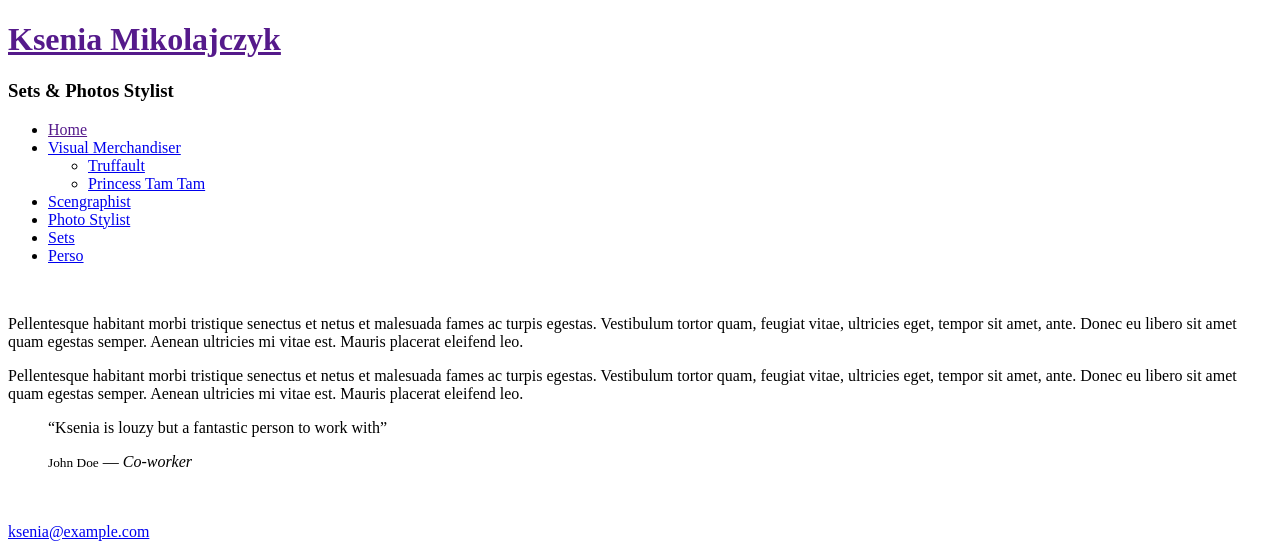
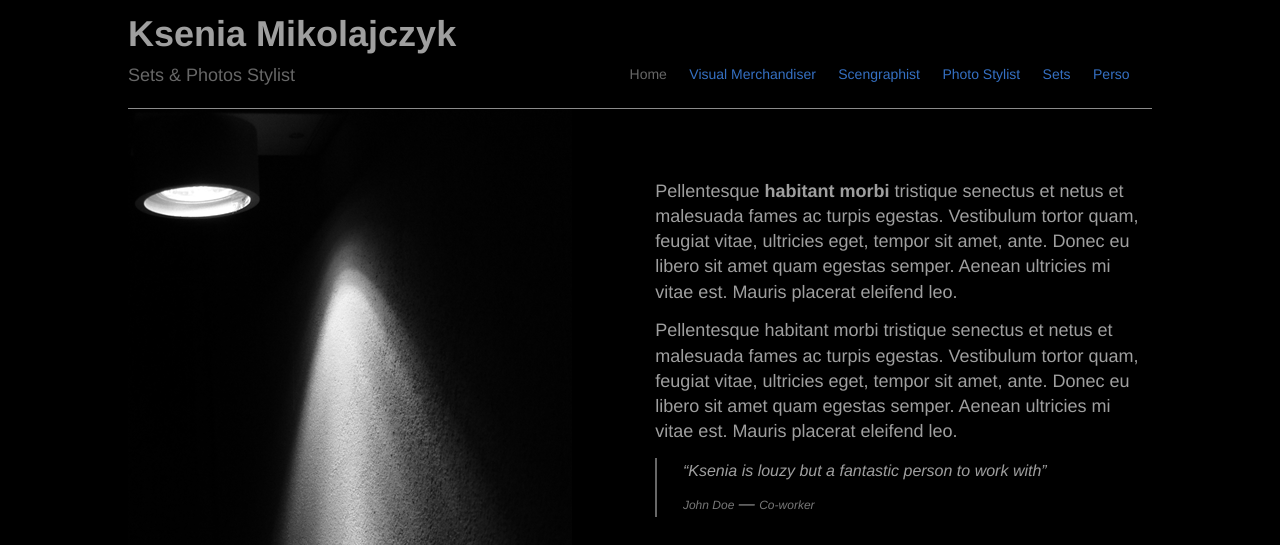
Before and after one commit to mk-stylist/mk-stylist.github.io, a Jekyll site: the page built from index.html, in a window 1280 px wide. Shown: the top 545 px of the page. Built offline with Jekyll 4.4.1, drawn with Linux system fonts in a browser that asks for light colours; nearby versions of some CDN libraries; library files that are not in the unit come from our copies; Markdown is read by kramdown in place of the engine named in the settings; grey boxes are pictures that could not be loaded.

Commit message:
github structure

```diff
--- a/_includes/head.html
+++ b/_includes/head.html
@@ -3,9 +3,9 @@
   <meta http-equiv="X-UA-Compatible" content="IE=edge,chrome=1">
   <title>{{ page.title }}</title>
   <meta name="viewport" content="width=device-width">
-  <link rel="stylesheet" href="/css/kube.min.css">
-  <link rel="stylesheet" href="/css/animate.css">
-  <link rel="stylesheet" href="/css/owl.carousel.css">
-  <link rel="stylesheet" href="/css/dropit.css">
-  <link rel="stylesheet" href="/css/app.css">
+  <link rel="stylesheet" href="/assets/css/kube.min.css">
+  <link rel="stylesheet" href="/assets/css/animate.css">
+  <link rel="stylesheet" href="/assets/css/owl.carousel.css">
+  <link rel="stylesheet" href="/assets/css/dropit.css">
+  <link rel="stylesheet" href="/assets/css/app.css">
 </head>
--- a/_layouts/default.html
+++ b/_layouts/default.html
@@ -8,9 +8,9 @@
         {{ content }}
       </div>
     </div>
-    <script src="/javascript/jquery-2.1.1.min.js"></script>
-    <script src="/javascript/owl.carousel.min.js"></script>
-    <script src="/javascript/dropit.js"></script>
-    <script src="/javascript/app.js"></script>
+    <script src="/assets/js/jquery-2.1.1.min.js"></script>
+    <script src="/assets/js/owl.carousel.min.js"></script>
+    <script src="/assets/js/dropit.js"></script>
+    <script src="/assets/js/app.js"></script>
   </body>
 </html>
--- a/assets/css/app.css
+++ b/assets/css/app.css
@@ -14,7 +14,7 @@ a {
 
 .content {
     height: 900px;
-    background: url("/images/ksenia_bg_900.png") no-repeat;
+    background: url("/assets/img/ksenia_bg_900.png") no-repeat;
     color: rgb(159, 159, 159);
 
 }
```
